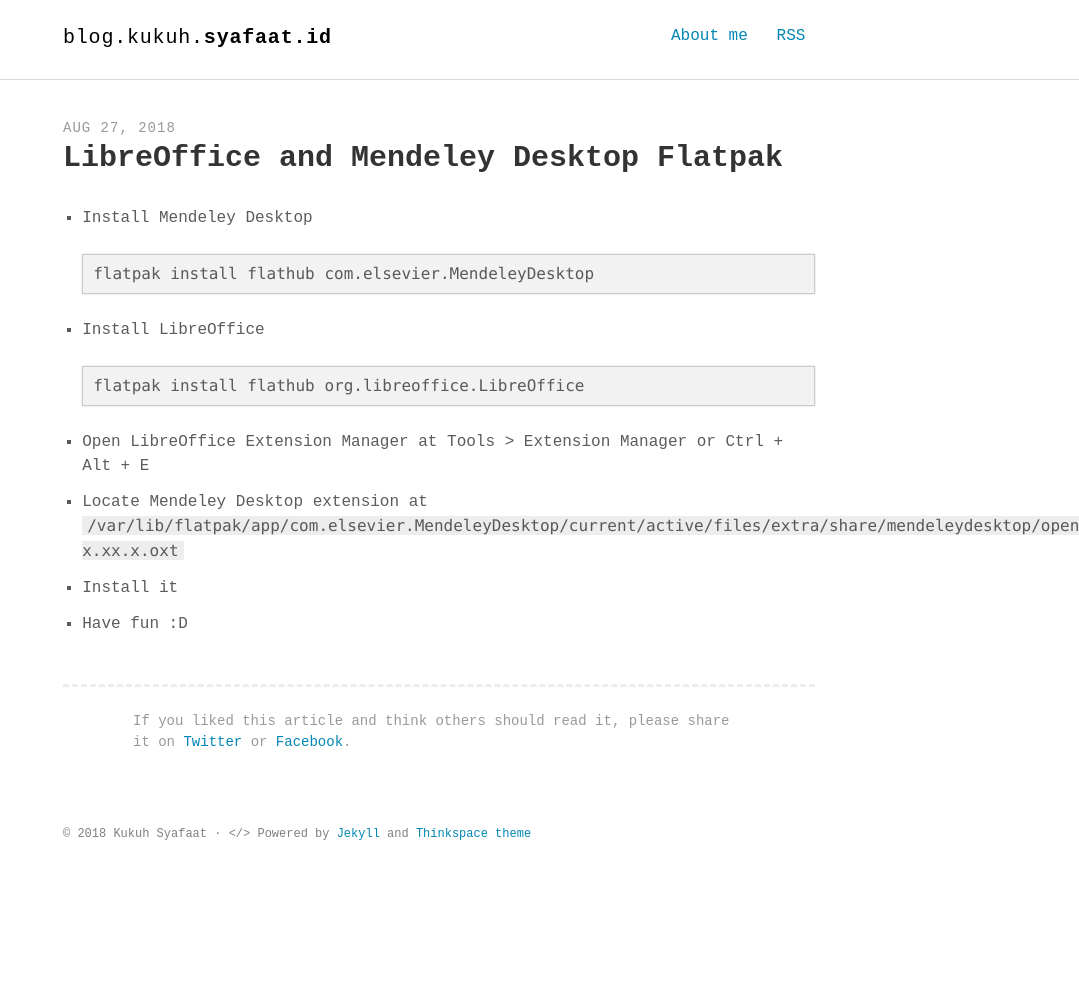
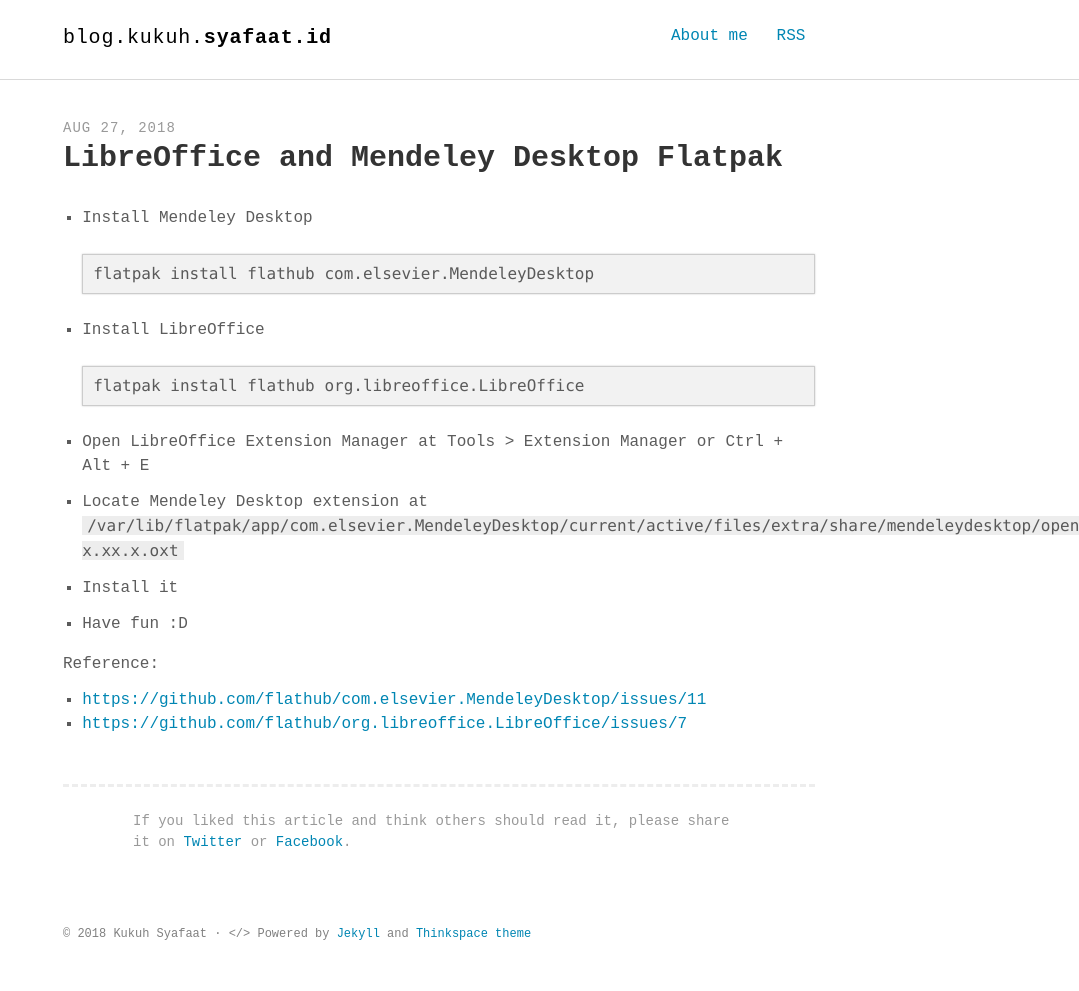
Before and after one commit to cho2/cho2.github.io, a Jekyll site: the page built from _posts/2018-08-27-LibreOffice-and-Mendeley-Desktop-Flatpak.md, in a window 1280 px wide. Shown: the whole page, without its empty margins (201-1280 px from the left). Built offline with Jekyll 4.4.1, drawn with Linux system fonts in a browser that asks for light colours; some web fonts are replaced; before the commit the page ends 900 px from its top, so only the background shows below that; part of the change alters nothing that is shown.

Commit message:
fix post

```diff
--- a/_posts/2018-08-27-LibreOffice-and-Mendeley-Desktop-Flatpak.md
+++ b/_posts/2018-08-27-LibreOffice-and-Mendeley-Desktop-Flatpak.md
@@ -23,3 +23,8 @@ keywords: "LibreOffice, Mendeley Desktop, Flatpak"
 * Install it
 
 * Have fun :D
+
+Reference:
+
+* [https://github.com/flathub/com.elsevier.MendeleyDesktop/issues/11](https://github.com/flathub/com.elsevier.MendeleyDesktop/issues/11)
+* [https://github.com/flathub/org.libreoffice.LibreOffice/issues/7](https://github.com/flathub/org.libreoffice.LibreOffice/issues/7)
```
